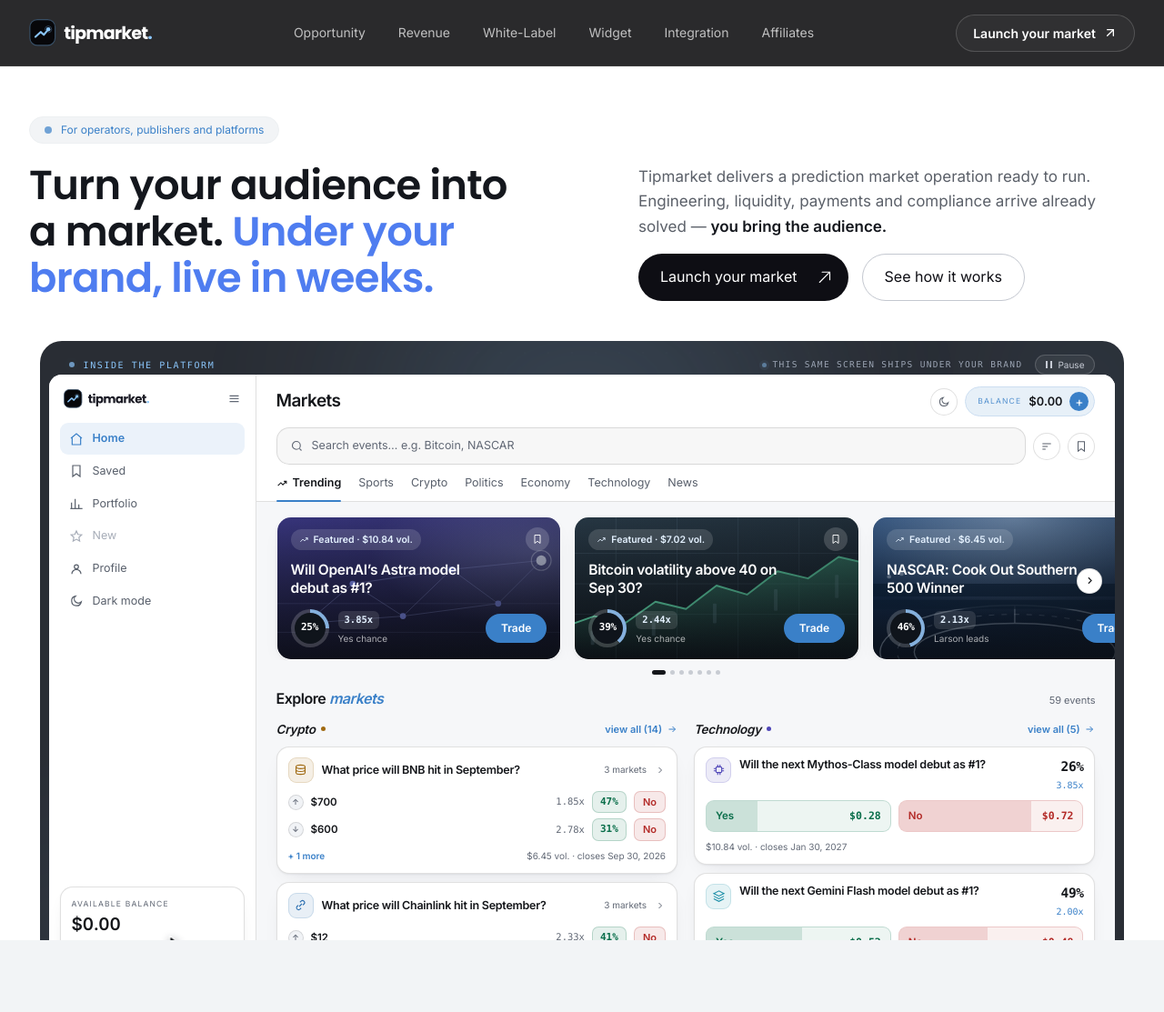
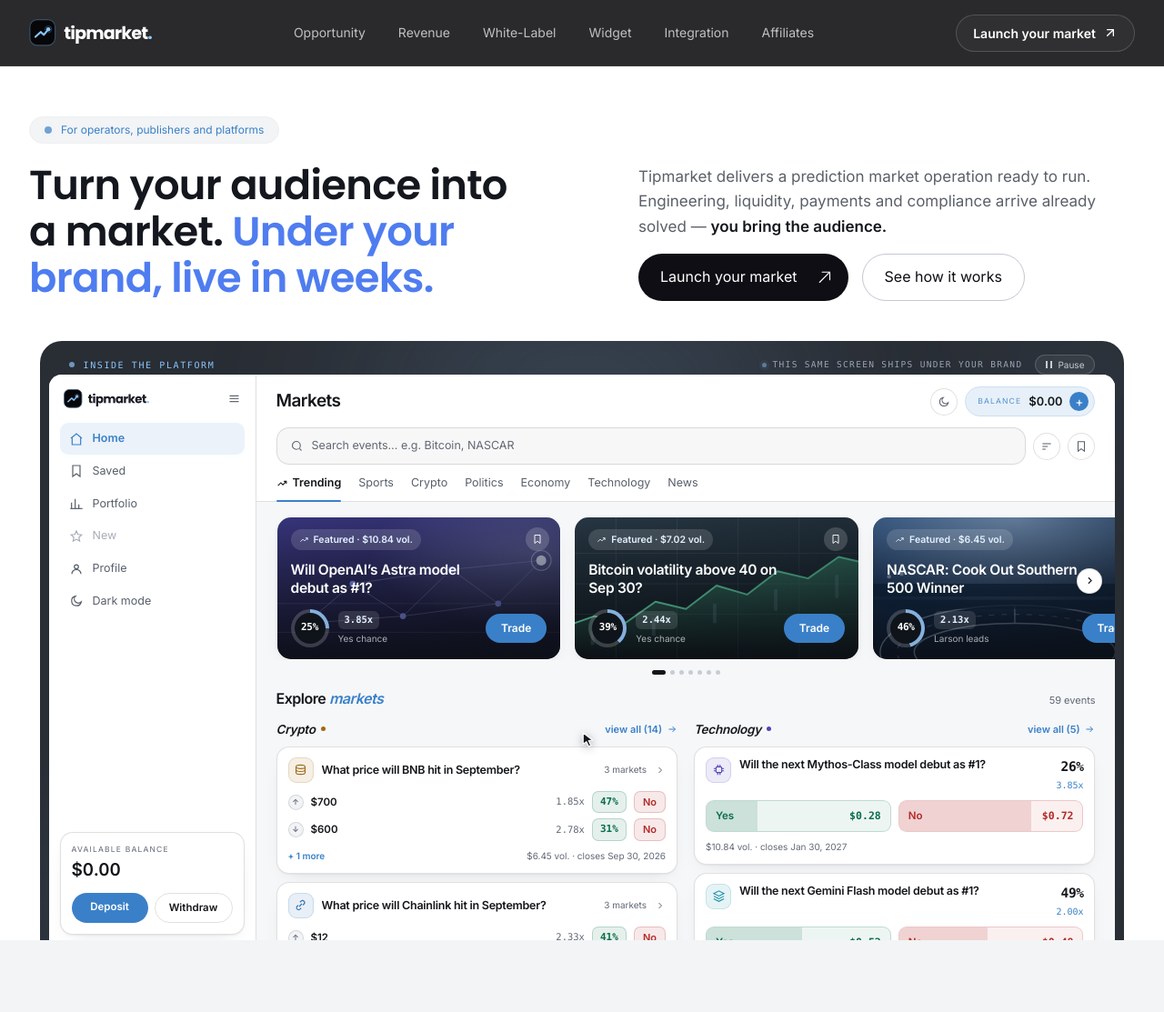
Before and after one commit to bros-tipmarket/site-institucional, a plain HTML site: page index.html in a window 1280 px wide. Shown: the top 1113 px of the page at 91% size. Drawn offline with Linux system fonts and the light colour scheme; animation ran at ten frames a second.

Commit message:
Open the hero film on the product, not on a login form
Three fixes to the Quebra 1 walkthrough.

The loop used to start at the login screen — a door shown before the
room behind it. It now opens on the logged-out Markets home, and the
cursor goes to the header's Log in and taps it before the gate arrives.
That also buys a second proof for free: the same screen serves a
visitor and a customer, and you watch it change hands.

The sidebar's balance card was losing its Deposit/Withdraw row to the
crop. Cause was not the margin: .tm-side was min-height:100% and grew
with the Home scene, so the card's margin-top:auto pinned it to the
foot of the SIDEBAR, well below the foot of the visible frame. The
sidebar now takes the crop's height (a --tm-crop token, shared with
.tm-screen) and sticks — which is what the product does anyway, since
its sidebar does not scroll with the content.

And the mock no longer types a real address: the email is your@email.com
and the profile is a placeholder account. The frame is sales material,
and a real address printed in it is a published address.

```diff
--- a/assets/site.js
+++ b/assets/site.js
@@ -367,7 +367,9 @@
     var toast   = document.getElementById('tm-app-toast');
     var balPill = document.getElementById('tm-app-bal');
 
-    var EMAIL = 'gabriel.bros@tipmarket.com';
+    /* Endereço de exemplo, não o de ninguém: o quadro é material de
+       venda, e um e-mail real nele é um e-mail publicado. */
+    var EMAIL = 'your@email.com';
     var CODE  = '482193';
 
     /* ── a moldura ──────────────────────────────────────────────── */
@@ -557,7 +559,12 @@
     /* ── o estado de partida ────────────────────────────────────── */
     function reset() {
       clearTimeout(typing);
-      gate.classList.remove('is-off');
+      /* O laço abre na Home, deslogado — e não no portão. Começar na tela
+         de login era mostrar uma porta antes de mostrar o que há atrás
+         dela: quem cai no herói precisa ver o produto no segundo zero. O
+         portão entra quando a pessoa vai lá e clica em Log in, que é
+         também o que prova que a mesma tela serve visitante e cliente. */
+      gate.classList.add('is-off');
       gateScreen('email');
       surface.classList.remove('is-authed');
       closeSheet(); sheetBody('deposit');
@@ -626,105 +633,111 @@
        digitado, e a carteira no fim respira porque é onde a jornada
        chega e a única cena que o olho tem motivo para examinar.    */
     var script = [
-      /* 1 · entrar sem senha */
-      { at: 700,   run: function () { moveTo('#tm-app-mail'); } },
-      { at: 1150,  run: function () {
-          type(document.getElementById('tm-app-mail'), EMAIL, 52); } },
-      { at: 2250,  run: function () { moveTo('#tm-app-send'); } },
-      { at: 2700,  run: function () { tap('#tm-app-send'); } },
-      { at: 3050,  run: function () { gateScreen('code'); cursor.classList.remove('is-on'); } },
-      { at: 3350,  run: function () { fillCode(function () { btn('tm-app-login', true); }); } },
-      { at: 4250,  run: function () { moveTo('#tm-app-login'); } },
-      { at: 4700,  run: function () { tap('#tm-app-login'); } },
-      { at: 5050,  run: function () {
+      /* 1 · a Home deslogada, e a pessoa indo entrar */
+      { at: 800,   run: function () { moveTo(pick('.tm-app-anon .tm-btn-ghost', '.tm-side-login')); } },
+      { at: 1300,  run: function () {
+          tap(pick('.tm-app-anon .tm-btn-ghost', '.tm-side-login')); } },
+      { at: 1650,  run: function () { gate.classList.remove('is-off'); } },
+
+      /* 2 · entrar sem senha */
+      { at: 2200,  run: function () { moveTo('#tm-app-mail'); } },
+      { at: 2600,  run: function () {
+          type(document.getElementById('tm-app-mail'), EMAIL, 46); } },
+      { at: 3500,  run: function () { moveTo('#tm-app-send'); } },
+      { at: 3950,  run: function () { tap('#tm-app-send'); } },
+      { at: 4300,  run: function () { gateScreen('code'); cursor.classList.remove('is-on'); } },
+      { at: 4600,  run: function () { fillCode(function () { btn('tm-app-login', true); }); } },
+      { at: 5500,  run: function () { moveTo('#tm-app-login'); } },
+      { at: 5950,  run: function () { tap('#tm-app-login'); } },
+      { at: 6300,  run: function () {
           gate.classList.add('is-off');
           surface.classList.add('is-authed');
           show('home');
           toast.classList.add('is-on'); } },
-      { at: 6500,  run: function () { toast.classList.remove('is-on'); } },
+      { at: 7750,  run: function () { toast.classList.remove('is-on'); } },
 
       /* 2 · depositar */
-      { at: 6700,  run: function () { moveTo(pick('#tm-app-dep-m', '#tm-app-dep')); } },
-      { at: 7250,  run: function () { tap(pick('#tm-app-dep-m', '#tm-app-dep')); } },
-      { at: 7600,  run: function () { openSheet('deposit'); } },
-      { at: 8250,  run: function () { moveTo('#tm-app-dep-50'); } },
-      { at: 8750,  run: function () {
+      { at: 7950,  run: function () { moveTo(pick('#tm-app-dep-m', '#tm-app-dep')); } },
+      { at: 8500,  run: function () { tap(pick('#tm-app-dep-m', '#tm-app-dep')); } },
+      { at: 8850,  run: function () { openSheet('deposit'); } },
+      { at: 9500,  run: function () { moveTo('#tm-app-dep-50'); } },
+      { at: 10000,  run: function () {
           tap('#tm-app-dep-50');
           chip('tm-app-dep-50');
           setAmount('tm-app-dep-inp', '50.00');
           btn('tm-app-dep-ok', true, 'Deposit $50.00'); } },
-      { at: 9500,  run: function () { moveTo('#tm-app-dep-ok'); } },
-      { at: 10000, run: function () { tap('#tm-app-dep-ok'); } },
-      { at: 10350, run: function () {
+      { at: 10750,  run: function () { moveTo('#tm-app-dep-ok'); } },
+      { at: 11250, run: function () { tap('#tm-app-dep-ok'); } },
+      { at: 11600, run: function () {
           sheetBody('filled');
           document.getElementById('tm-app-ok-h').textContent = 'Deposit confirmed';
           document.getElementById('tm-app-ok-p').textContent = '$50.00 · USDC on Polygon';
           cursor.classList.remove('is-on'); } },
-      { at: 11300, run: function () { closeSheet(); bal(50, true); } },
+      { at: 12550, run: function () { closeSheet(); bal(50, true); } },
 
       /* 3 · opinar pelo atalho, sem sair da lista */
-      { at: 12100, run: function () { moveTo('.tm-col:last-child .tm-bin:first-of-type .tm-bin-y'); } },
-      { at: 12650, run: function () {
+      { at: 13350, run: function () { moveTo('.tm-col:last-child .tm-bin:first-of-type .tm-bin-y'); } },
+      { at: 13900, run: function () {
           tap('.tm-col:last-child .tm-bin:first-of-type .tm-bin-y');
           qtAnchor();
           qt.classList.add('is-on'); } },
-      { at: 13350, run: function () { moveTo('#tm-app-qt-5'); } },
-      { at: 13850, run: function () {
+      { at: 14600, run: function () { moveTo('#tm-app-qt-5'); } },
+      { at: 15100, run: function () {
           tap('#tm-app-qt-5');
           document.getElementById('tm-app-qt-5').classList.add('is-press');
           setAmount('tm-app-qt-inp', '5.00');
           qtSlider(28);
           qt.classList.remove('is-empty'); } },
-      { at: 14100, run: function () {
+      { at: 15350, run: function () {
           document.getElementById('tm-app-qt-5').classList.remove('is-press'); } },
-      { at: 14600, run: function () { moveTo('#tm-app-qt-ok'); } },
-      { at: 15100, run: function () { tap('#tm-app-qt-ok'); } },
-      { at: 15450, run: function () { qt.classList.add('is-done'); bal(45, true); } },
-      { at: 16600, run: function () { qt.classList.remove('is-on'); } },
+      { at: 15850, run: function () { moveTo('#tm-app-qt-ok'); } },
+      { at: 16350, run: function () { tap('#tm-app-qt-ok'); } },
+      { at: 16700, run: function () { qt.classList.add('is-done'); bal(45, true); } },
+      { at: 17850, run: function () { qt.classList.remove('is-on'); } },
 
       /* 4 · o evento inteiro */
-      { at: 16900, run: function () { moveTo('.tm-col:last-child .tm-bin:first-of-type .tm-bin-q'); } },
-      { at: 17400, run: function () { tap('.tm-col:last-child .tm-bin:first-of-type .tm-bin-q'); } },
-      { at: 17750, run: function () {
+      { at: 18150, run: function () { moveTo('.tm-col:last-child .tm-bin:first-of-type .tm-bin-q'); } },
+      { at: 18650, run: function () { tap('.tm-col:last-child .tm-bin:first-of-type .tm-bin-q'); } },
+      { at: 19000, run: function () {
           show('event');
           cursor.classList.remove('is-on');
           drawn('tm-app-chart', true); } },
-      { at: 19600, run: function () { moveTo('#tm-app-book-tab'); } },
-      { at: 20100, run: function () { tap('#tm-app-book-tab'); ev2view('book'); } },
+      { at: 20850, run: function () { moveTo('#tm-app-book-tab'); } },
+      { at: 21350, run: function () { tap('#tm-app-book-tab'); ev2view('book'); } },
 
       /* 5 · a ordem */
-      { at: 21300, run: function () { moveTo('#tm-app-ev2-yes'); } },
-      { at: 21800, run: function () { tap('#tm-app-ev2-yes'); } },
-      { at: 22150, run: function () { openSheet('order'); } },
-      { at: 22800, run: function () { moveTo('#tm-app-ord-10'); } },
-      { at: 23300, run: function () {
+      { at: 22550, run: function () { moveTo('#tm-app-ev2-yes'); } },
+      { at: 23050, run: function () { tap('#tm-app-ev2-yes'); } },
+      { at: 23400, run: function () { openSheet('order'); } },
+      { at: 24050, run: function () { moveTo('#tm-app-ord-10'); } },
+      { at: 24550, run: function () {
           tap('#tm-app-ord-10');
           chip('tm-app-ord-10');
           setAmount('tm-app-ord-inp', '10.00');
           btn('tm-app-ord-ok', true, 'Buy Yes · $10.00'); } },
-      { at: 24000, run: function () { moveTo('#tm-app-ord-ok'); } },
-      { at: 24500, run: function () { tap('#tm-app-ord-ok'); } },
-      { at: 24850, run: function () {
+      { at: 25250, run: function () { moveTo('#tm-app-ord-ok'); } },
+      { at: 25750, run: function () { tap('#tm-app-ord-ok'); } },
+      { at: 26100, run: function () {
           sheetBody('filled');
           document.getElementById('tm-app-ok-h').textContent = 'Order filled';
           document.getElementById('tm-app-ok-p').textContent = 'Buy Yes · $10.00 · 38 shares';
           cursor.classList.remove('is-on'); } },
-      { at: 25800, run: function () { closeSheet(); bal(35, true); } },
+      { at: 27050, run: function () { closeSheet(); bal(35, true); } },
 
       /* 6 · o perfil: a conta existe e já tem histórico */
-      { at: 26500, run: function () { moveTo(pick('.tm-appbar [data-nav="profile"]', '.tm-side [data-nav="profile"]')); } },
-      { at: 27000, run: function () {
+      { at: 27750, run: function () { moveTo(pick('.tm-appbar [data-nav="profile"]', '.tm-side [data-nav="profile"]')); } },
+      { at: 28250, run: function () {
           tap(pick('.tm-appbar [data-nav="profile"]', '.tm-side [data-nav="profile"]'));
           show('profile'); } },
 
       /* 7 · a carteira: a posição aberta, que é onde isto chega */
-      { at: 28800, run: function () { moveTo(pick('.tm-appbar [data-nav="portfolio"]', '.tm-side [data-nav="portfolio"]')); } },
-      { at: 29300, run: function () {
+      { at: 30050, run: function () { moveTo(pick('.tm-appbar [data-nav="portfolio"]', '.tm-side [data-nav="portfolio"]')); } },
+      { at: 30550, run: function () {
           tap(pick('.tm-appbar [data-nav="portfolio"]', '.tm-side [data-nav="portfolio"]'));
           show('portfolio');
           drawn('tm-app-pfchart', true); } },
-      { at: 29900, run: function () { cursor.classList.remove('is-on'); } },
-      { at: 33600, run: function () { reset(); } }
+      { at: 31150, run: function () { cursor.classList.remove('is-on'); } },
+      { at: 34850, run: function () { reset(); } }
     ];
 
     /* O relógio é guardado para a pausa devolver de onde parou. Sair de
@@ -740,7 +753,7 @@
         if (s.at < offset) return;
         timers.push(setTimeout(function () {
           s.run();
-          if (s.at === 33600) { playing = false; offset = 0; play(); }
+          if (s.at === 34850) { playing = false; offset = 0; play(); }
         }, s.at - offset));
       });
     }
--- a/index.html
+++ b/index.html
@@ -812,10 +812,10 @@
         <div class="tm-app-scene" data-scene="profile">
           <div class="tm-prof">
             <div class="tm-prof-card">
-              <span class="tm-prof-av">GA</span>
+              <span class="tm-prof-av">YA</span>
               <div>
-                <span class="tm-kicker">gabriel.bros</span>
-                <div class="tm-prof-mail">gabriel.bros@tipmarket.com</div>
+                <span class="tm-kicker">your.account</span>
+                <div class="tm-prof-mail">your@email.com</div>
                 <span class="tm-prof-vf">
                   <svg viewBox="0 0 24 24" fill="none" stroke="currentColor" stroke-width="3" stroke-linecap="round" stroke-linejoin="round"><path d="m5 13 4 4L19 7"/></svg>
                   Email-verified account
@@ -1087,7 +1087,7 @@
             <!-- tela 2 · o código -->
             <div data-gate="code" hidden>
               <h4>Check your email</h4>
-              <p>We sent a 6-digit code to <b>gabriel.bros@tipmarket.com</b>.</p>
+              <p>We sent a 6-digit code to <b>your@email.com</b>.</p>
               <div class="tm-gate-code" id="tm-app-code">
                 <i></i><i></i><i></i><i></i><i></i><i></i>
               </div>
```
Also changed, not shown: assets/site.css.
